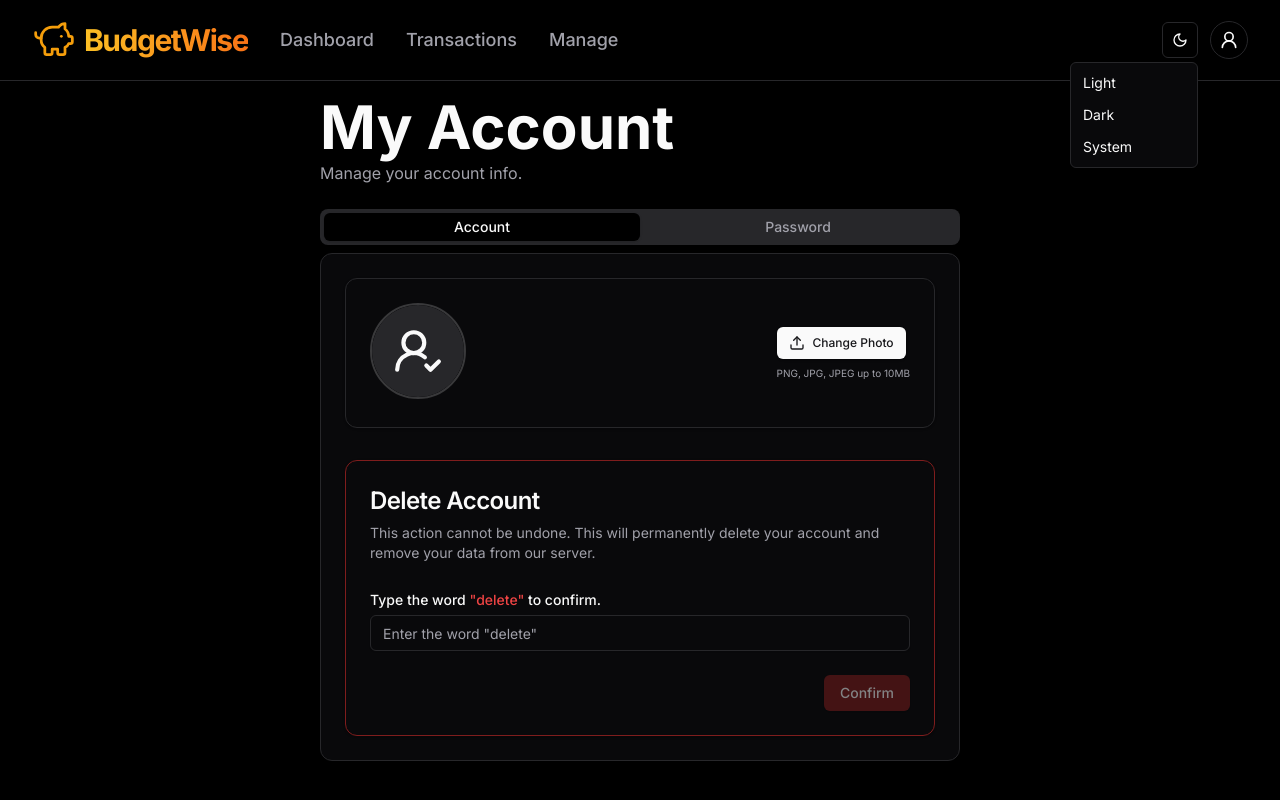
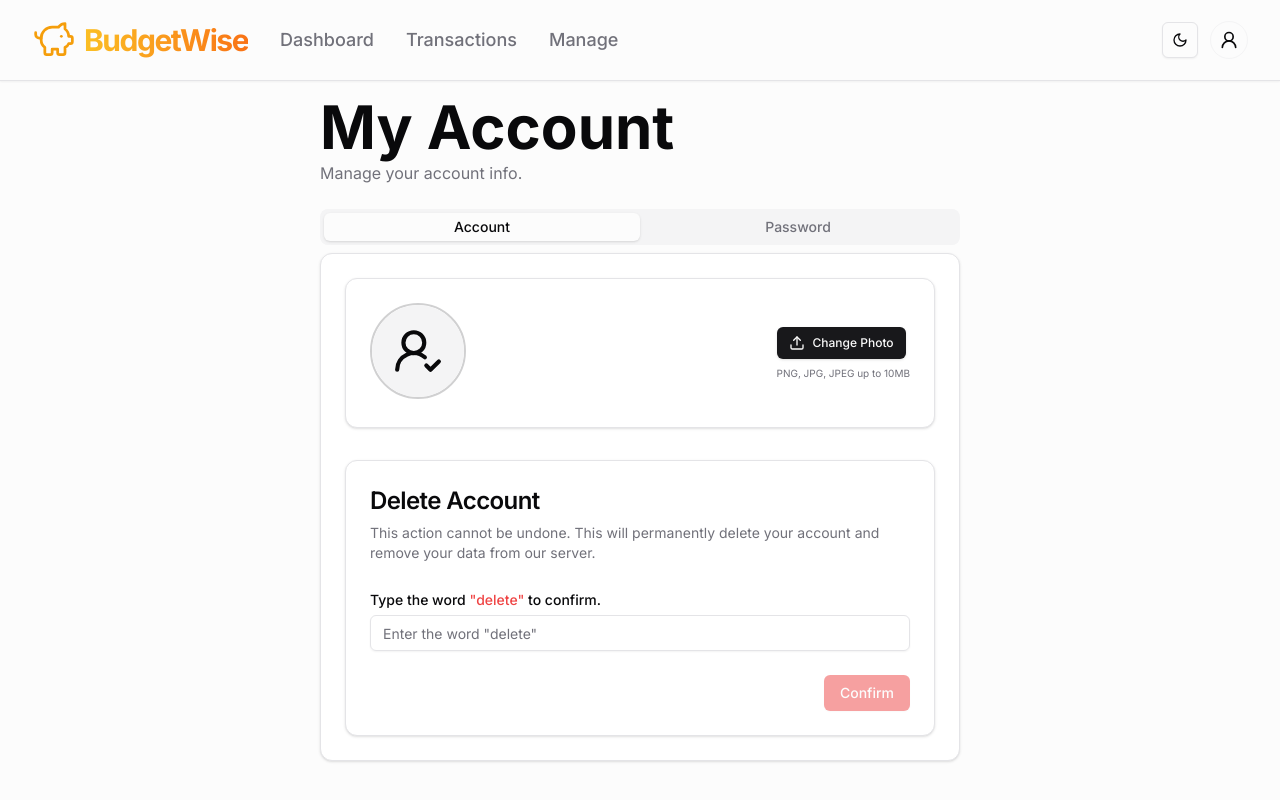
Before and after one commit to Mikael-duru/expense-tracker, a Next.js app: page /account in a window 1280 px wide. Both pictures are taken after a click on the button "Toggle theme". Built offline with nearby package versions, Linux system fonts and the light colour scheme; no server answers.

Commit message:
change theme without dropdown

```diff
--- a/components/theme-toggle-btn.tsx
+++ b/components/theme-toggle-btn.tsx
@@ -3,38 +3,28 @@
 import * as React from "react";
 import { Moon, Sun } from "lucide-react";
 import { useTheme } from "next-themes";
-
-import { Button } from "@/components/ui/button";
-import {
-	DropdownMenu,
-	DropdownMenuContent,
-	DropdownMenuItem,
-	DropdownMenuTrigger,
-} from "@/components/ui/dropdown-menu";
+import { Button } from "./ui/button";
 
 export const ThemeSwitcherBtn = () => {
-	const { setTheme } = useTheme();
+	const { theme, setTheme } = useTheme();
+
+	const toggleTheme = () => {
+		setTheme(theme === "light" ? "dark" : "light");
+	};
 
 	return (
-		<DropdownMenu>
-			<DropdownMenuTrigger asChild>
-				<Button variant="outline" size="icon">
-					<Sun className="h-[1.2rem] w-[1.2rem] rotate-0 scale-100 transition-all dark:-rotate-90 dark:scale-0" />
-					<Moon className="absolute h-[1.2rem] w-[1.2rem] rotate-90 scale-0 transition-all dark:rotate-0 dark:scale-100" />
-					<span className="sr-only">Toggle theme</span>
-				</Button>
-			</DropdownMenuTrigger>
-			<DropdownMenuContent align="end">
-				<DropdownMenuItem onClick={() => setTheme("light")}>
-					Light
-				</DropdownMenuItem>
-				<DropdownMenuItem onClick={() => setTheme("dark")}>
-					Dark
-				</DropdownMenuItem>
-				<DropdownMenuItem onClick={() => setTheme("system")}>
-					System
-				</DropdownMenuItem>
-			</DropdownMenuContent>
-		</DropdownMenu>
+		<Button
+			onClick={toggleTheme}
+			className="transition-colors"
+			size={"icon"}
+			variant={"outline"}
+		>
+			{theme === "light" ? (
+				<Moon className="h-5 w-5" />
+			) : (
+				<Sun className="h-5 w-5" />
+			)}
+			<span className="sr-only">Toggle theme</span>
+		</Button>
 	);
 };
```
